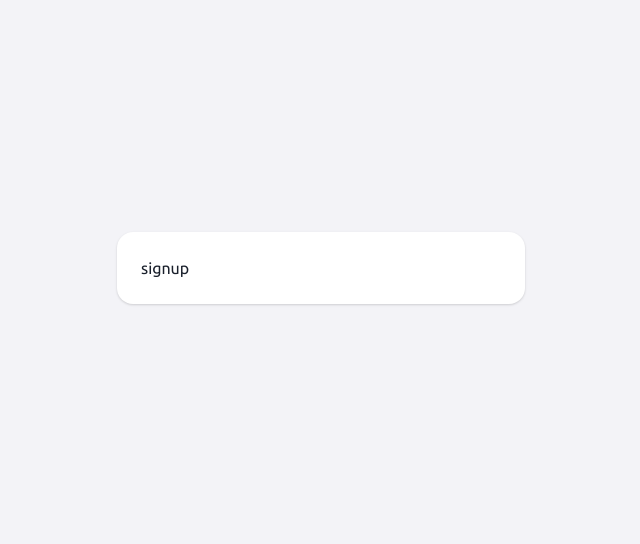
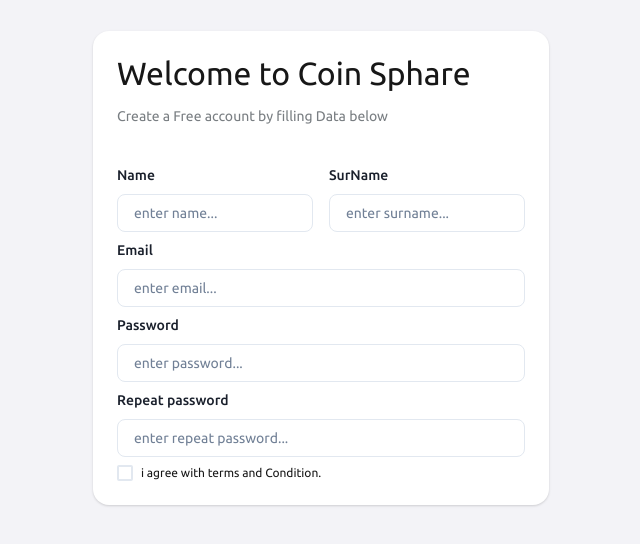
Before and after one commit to rrabia133-sketch/Authentication_CoinSphare, a React (Vite) app in the folder app/: page /signup in a window 1280 px wide. Shown: the part 132-676 px from the top of the page, without its empty margins (319-959 px from the left). Built offline with nearby package versions, Linux system fonts and the light colour scheme.

Commit message:
signup form

```diff
--- a/app/src/pages/Auth/signup/Signup.jsx
+++ b/app/src/pages/Auth/signup/Signup.jsx
@@ -1,12 +1,61 @@
-import { Card, Container, Center } from "@chakra-ui/react";
+import {
+  Card,
+  Container,
+  Center,
+  Text,
+  Stack,
+  FormControl,
+  FormLabel,
+  Flex,
+  Checkbox,
+  Input,
+} from "@chakra-ui/react";
 
 function Signup() {
   return (
     <div>
       <Container>
         <Center minH="100vh">
-          <Card w="408px" borderRadius="1rem" p="6">
-            signup
+          <Card w="456px" borderRadius="1rem" p="6">
+            <Text textStyle="h1">Welcome to Coin Sphare</Text>
+            <Text textStyle="p2" color="black.60" mt="4">
+              Create a Free account by filling Data below
+            </Text>
+            <Stack mt="10">
+              <Flex gap="4">
+                <FormControl>
+                  <FormLabel htmlFor="name"> Name</FormLabel>
+                  <Input name="name" placeholder="enter name..." />
+                </FormControl>
+                <FormControl>
+                  <FormLabel htmlFor="surname">SurName</FormLabel>
+                  <Input name="surname" placeholder="enter surname..." />
+                </FormControl>
+              </Flex>
+              <FormControl>
+                <FormLabel htmlFor="email">Email</FormLabel>
+                <Input name="email" placeholder="enter email..." />
+              </FormControl>
+              <FormControl>
+                <FormLabel htmlFor="password">Password</FormLabel>
+                <Input
+                  name="password"
+                  type="password"
+                  placeholder="enter password..."
+                />
+              </FormControl>
+              <FormControl>
+                <FormLabel htmlFor="repeatpassword">Repeat password</FormLabel>
+                <Input
+                  name="repeatpassword"
+                  type="password"
+                  placeholder="enter repeat password..."
+                />
+              </FormControl>
+              <Checkbox>
+                <Text textStyle="p3">i agree with terms and Condition.</Text>
+              </Checkbox>
+            </Stack>
           </Card>
         </Center>
       </Container>
--- a/app/src/theme/index.js
+++ b/app/src/theme/index.js
@@ -82,6 +82,22 @@ export const theme = extendTheme(
 
         lineHeight: { base: "20px", md: "22px" },
       },
+      p3: {
+        fontSize: {
+          base: "12px",
+        },
+        color: "p.black",
+
+        lineHeight: { base: "14px" },
+      },
+      p2: {
+        fontSize: {
+          base: "14px",
+        },
+        color: "p.black",
+
+        lineHeight: { base: "18px" },
+      },
     },
 
     fontSizes: {
```
